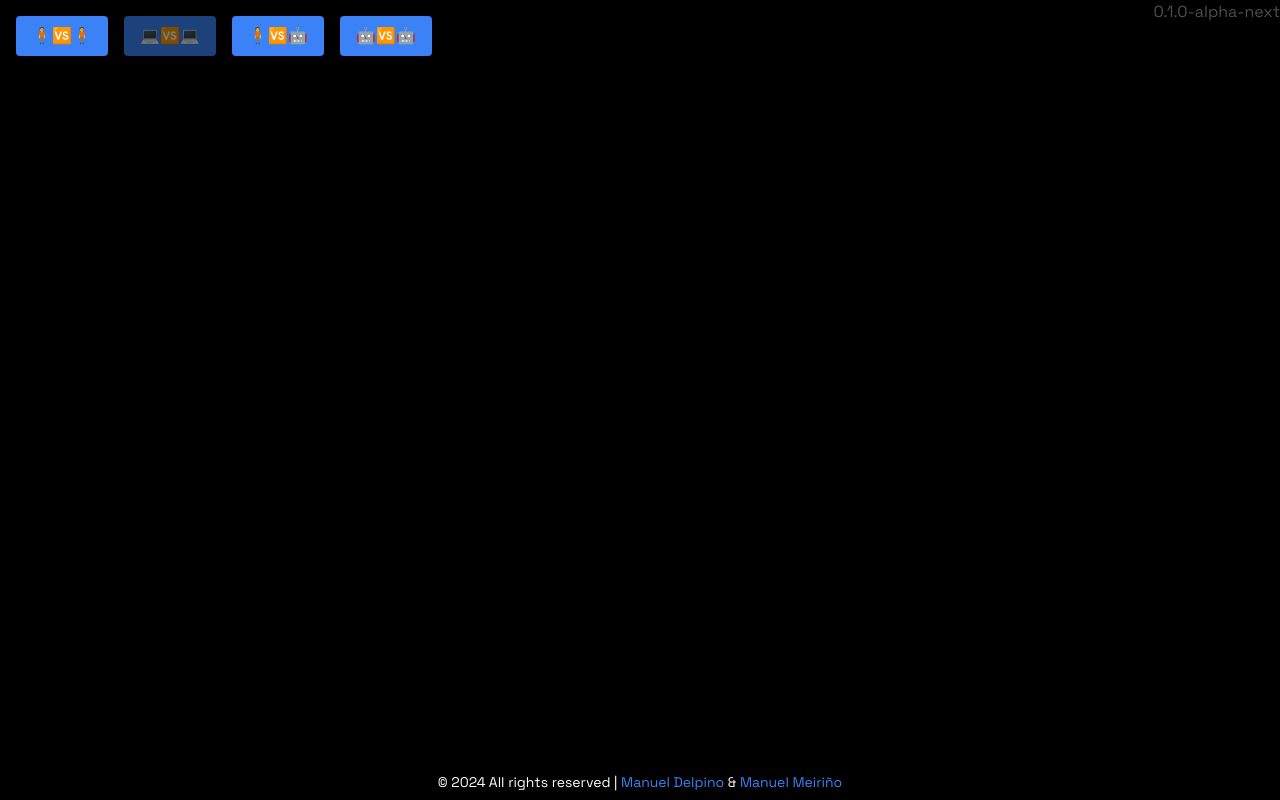
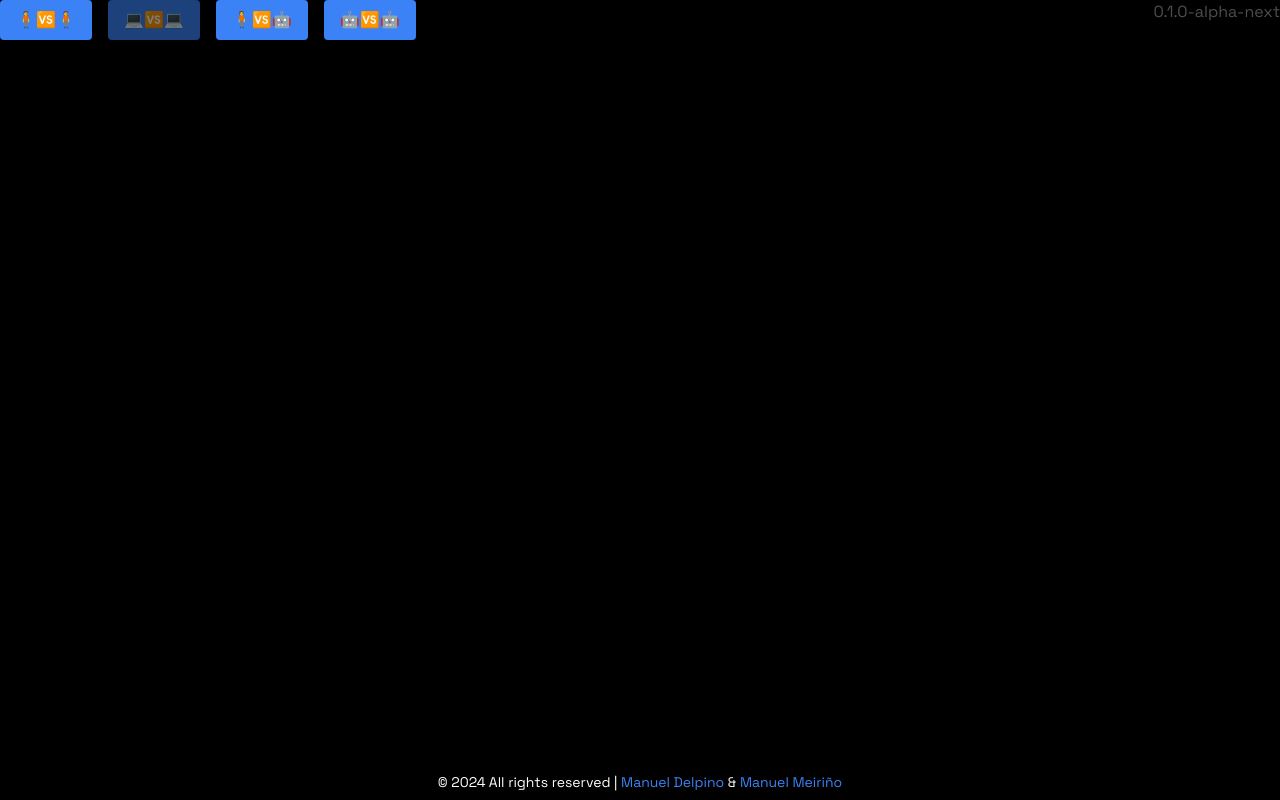
Before and after one commit to manudelp/ultimate-tic-tac-toe, a Next.js app: page / in a window 1280 px wide. Built offline with nearby package versions, Linux system fonts and the light colour scheme; no server answers.

Commit message:
Refactor Dashboard component to use React fragments for cleaner markup

```diff
--- a/src/app/components/layout/dashboard.tsx
+++ b/src/app/components/layout/dashboard.tsx
@@ -32,7 +32,7 @@ const Dashboard: React.FC = () => {
     (gameMode !== "bot-vs-bot" || totalGames);
 
   return (
-    <div className="sm:p-4">
+    <>
       <div>
         {!isBoardVisible && (
           <>
@@ -164,7 +164,7 @@ const Dashboard: React.FC = () => {
           </div>
         </>
       )}
-    </div>
+    </>
   );
 };
 
```
